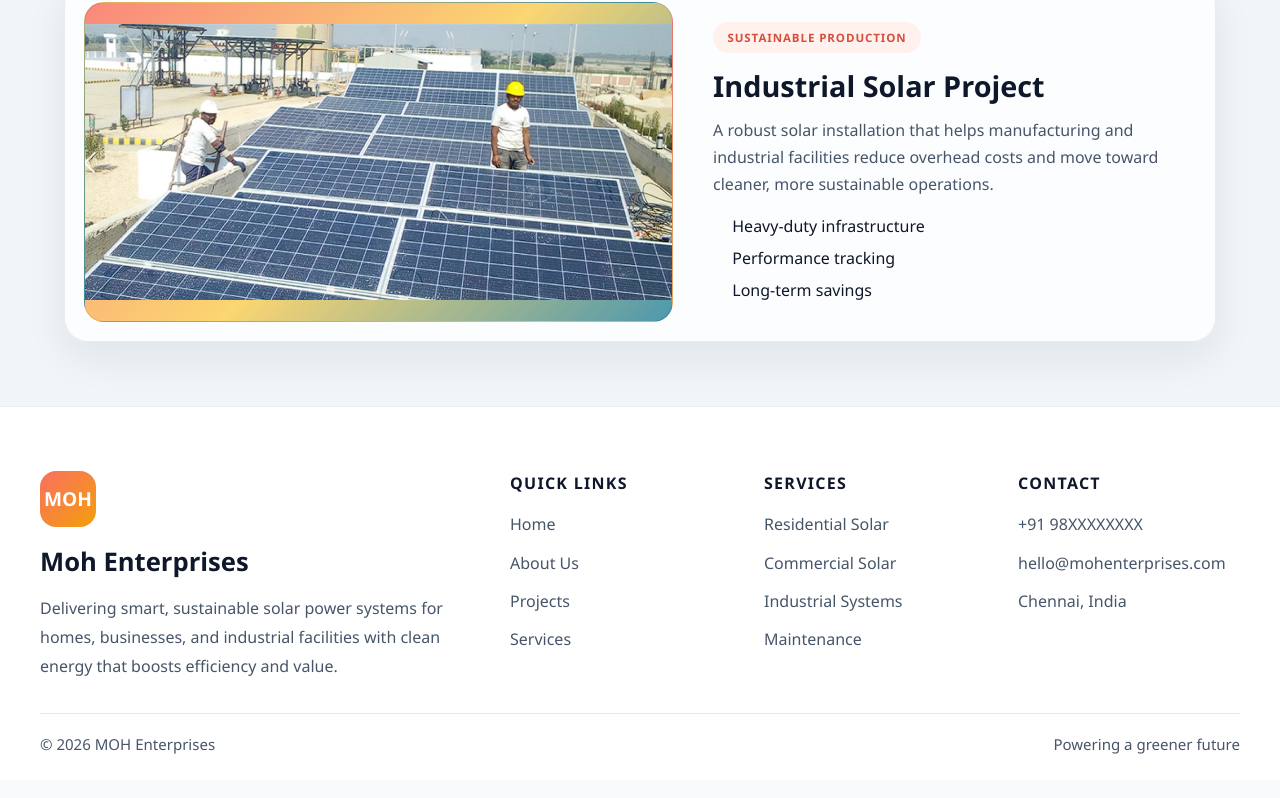
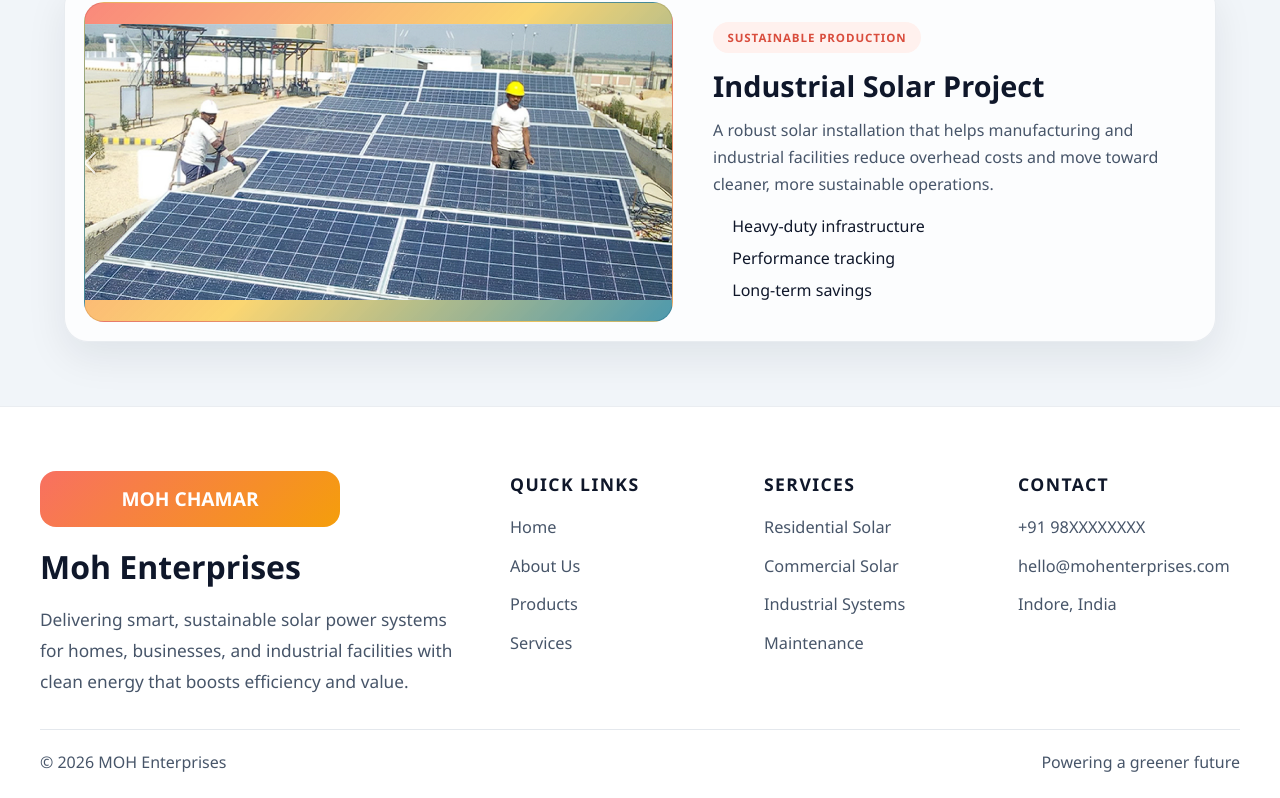
Before and after one commit to gyan3ndra/MohEnterprises, a React (Vite) app: page / in a window 1280 px wide. Shown: the part 1934-2732 px from the top of the page. Built offline with nearby package versions, Linux system fonts and the light colour scheme.

Commit message:
fourth commit

```diff
--- a/src/components/Home.jsx
+++ b/src/components/Home.jsx
@@ -101,7 +101,7 @@ const Home = () => {
             <footer className='site-footer'>
                 <div className='footer-inner'>
                     <div className='footer-brand'>
-                        <div className='brand-mark'>MOH</div>
+                        <div className='brand-mark'>MOH CHAMAR</div>
                         <h3>Moh Enterprises</h3>
                         <p>
                             Delivering smart, sustainable solar power systems for homes, businesses,
@@ -115,7 +115,7 @@ const Home = () => {
                             <ul>
                                 <li>Home</li>
                                 <li>About Us</li>
-                                <li>Projects</li>
+                                <li>Products</li>
                                 <li>Services</li>
                             </ul>
                         </div>
@@ -135,7 +135,7 @@ const Home = () => {
                             <ul>
                                 <li>+91 98XXXXXXXX</li>
                                 <li>hello@mohenterprises.com</li>
-                                <li>Chennai, India</li>
+                                <li>Indore, India</li>
                             </ul>
                         </div>
                     </div>
--- a/src/index.css
+++ b/src/index.css
@@ -141,7 +141,7 @@ body {
   display: inline-flex;
   align-items: center;
   justify-content: center;
-  width: 56px;
+  width: 300px;
   height: 56px;
   border-radius: 16px;
   background: linear-gradient(135deg, #f87061, #f59e0b);
@@ -154,7 +154,7 @@ body {
 .footer-brand h3 {
   margin: 0 0 0.8rem;
   color: #0f172a;
-  font-size: clamp(1.6rem, 2vw, 2.3rem);
+  font-size: clamp(2rem, 2vw, 2.8rem);
   font-weight: 800;
 }
 
@@ -163,6 +163,7 @@ body {
   color: #475569;
   line-height: 1.8;
   max-width: 420px;
+  font-size: 1.08rem;
 }
 
 .footer-links {
@@ -174,7 +175,7 @@ body {
 .footer-links h4 {
   margin: 0 0 1rem;
   color: #0f172a;
-  font-size: 1rem;
+  font-size: 1.1rem;
   font-weight: 700;
   letter-spacing: 0.08em;
   text-transform: uppercase;
@@ -187,6 +188,7 @@ body {
   display: grid;
   gap: 0.7rem;
   color: #475569;
+  font-size: 1.02rem;
 }
 
 .footer-links li {
@@ -202,7 +204,7 @@ body {
   justify-content: space-between;
   align-items: center;
   color: #475569;
-  font-size: 0.94rem;
+  font-size: 1rem;
 }
 
 @media (max-width: 768px) {
```
